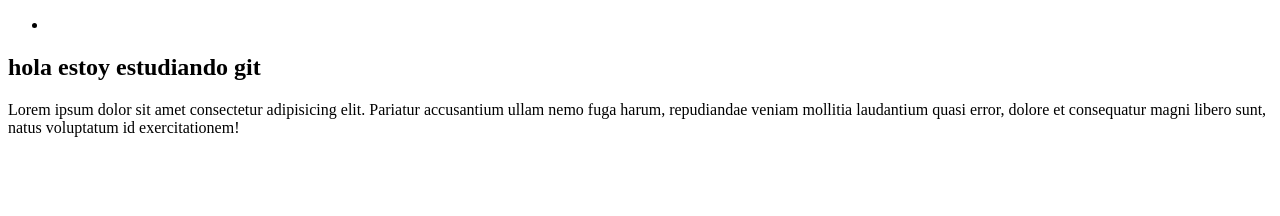
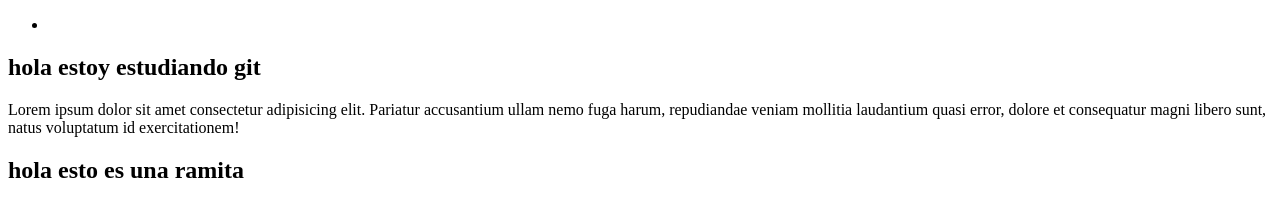
Before and after one commit to cardenasmaximiliano/pepito-2024, a plain HTML site: page index.html in a window 1280 px wide. Drawn offline with Linux system fonts and the light colour scheme.

Commit message:
creacion de h2 en rama

```diff
--- a/index.html
+++ b/index.html
@@ -19,6 +19,9 @@
             <h1>hola estoy estudiando git </h1>
             <p>Lorem ipsum dolor sit amet consectetur adipisicing elit. Pariatur accusantium ullam nemo fuga harum, repudiandae veniam mollitia laudantium quasi error, dolore et consequatur magni libero sunt, natus voluptatum id exercitationem!</p>
         </section>
+        <section>
+            <h2>hola esto es una ramita</h2>
+        </section>
     </main>
     <footer>
 
```
